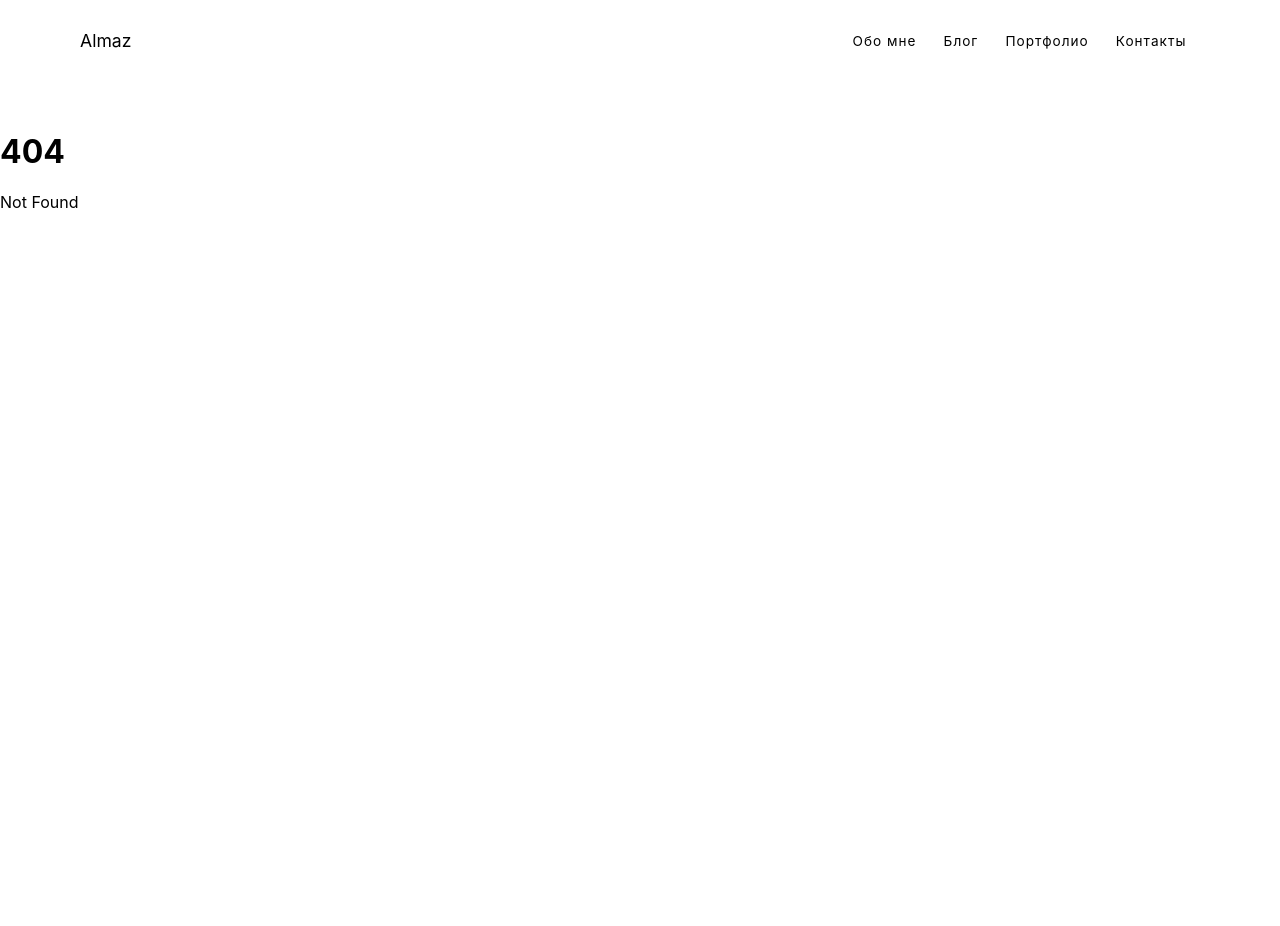
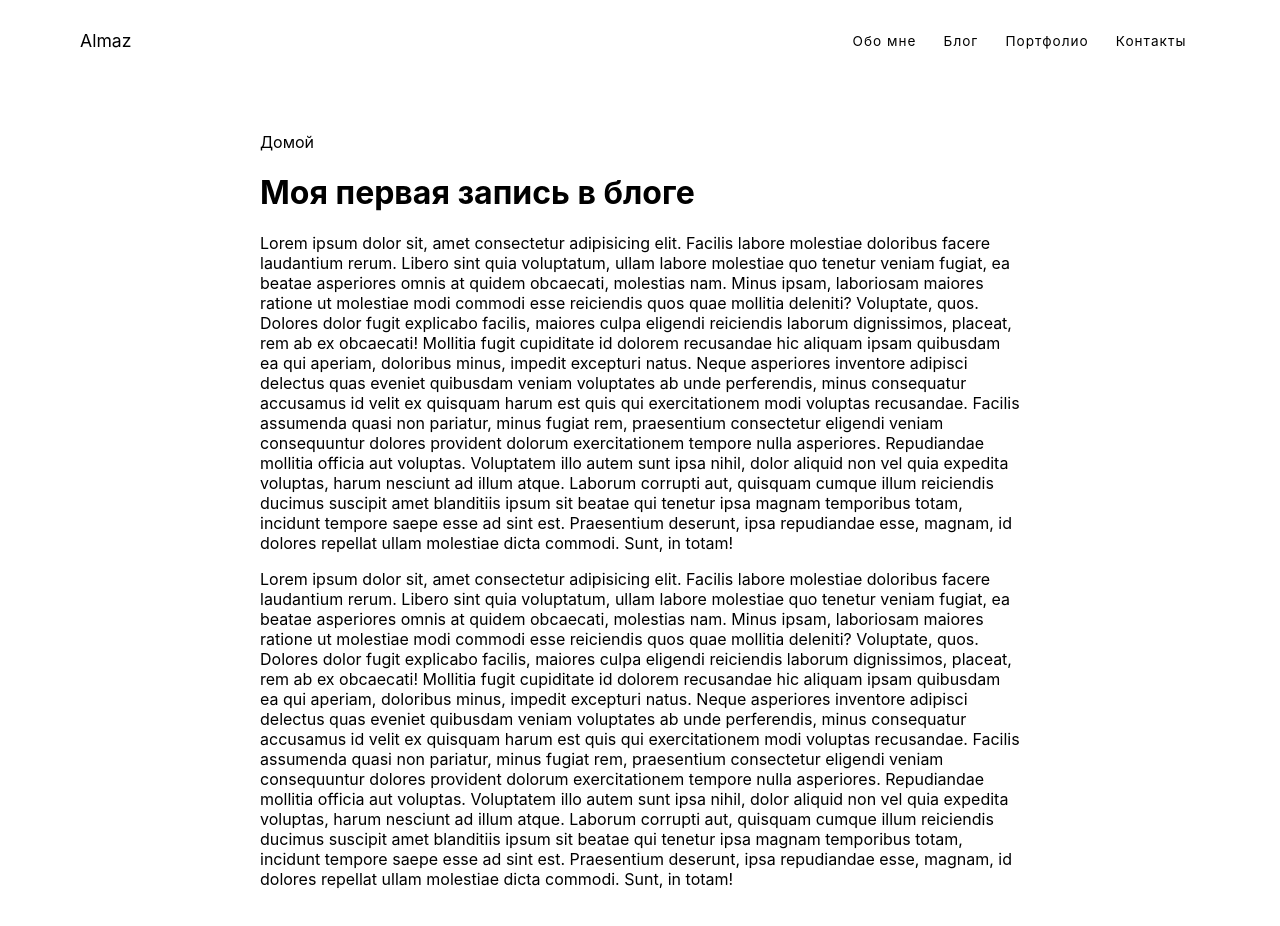
Before and after one commit to Almaz-Sat/My-site, a SvelteKit app: page /blog/posts/1 in a window 1280 px wide. Before the commit this address had no page. Shown: the top 926 px of the page. Before the commit the page ends 800 px from the top, so only its background shows below. Built offline with nearby package versions, Linux system fonts and the light colour scheme.

Commit message:
add skeleton blog

```diff
--- /dev/null
+++ b/src/routes/about/+page.svelte
@@ -0,0 +1,2 @@
+<h1>Обо мне</h1>
+todo...
--- /dev/null
+++ b/src/routes/blog/+layout.svelte
@@ -0,0 +1,3 @@
+<div class="container">
+  <slot />
+</div>
--- /dev/null
+++ b/src/routes/blog/+page.svelte
@@ -0,0 +1,44 @@
+<script>
+  import { routes } from "./routes";
+</script>
+
+<svelte:head>
+  <title>Блог</title>
+</svelte:head>
+<div class="container">
+  <h1>Мои статьи</h1>
+  <div class="blogposts">
+    {#each routes as page}
+      <div class="post">
+        <h2>{page.title}</h2>
+        <p>{page.body}</p>
+        <p class="readmore">
+          <a class="link" href={`/blog/posts/${page.id}`}> Читать далее </a>
+        </p>
+      </div>
+    {/each}
+  </div>
+</div>
+
+<style>
+  .container {
+    margin: 50px auto;
+    max-width: 800px;
+    padding: 0 20px;
+  }
+
+  .blogposts {
+    display: grid;
+    grid-template-columns: 1fr 1fr;
+    grid-gap: 20px;
+  }
+  .post {
+    border: 1px solid #ddd;
+    padding: 10px;
+    box-shadow: 0 0 10px #eee;
+  }
+
+  .link {
+    color: rgb(10, 10, 139);
+  }
+</style>
--- /dev/null
+++ b/src/routes/blog/posts/+layout.svelte
@@ -0,0 +1,12 @@
+<div class="container">
+  <a href="/blog">Домой</a>
+  <slot />
+</div>
+
+<style>
+  .container {
+    margin: 50px auto;
+    max-width: 800px;
+    padding: 0 20px;
+  }
+</style>
--- /dev/null
+++ b/src/routes/blog/posts/1/+page.svelte
@@ -0,0 +1,57 @@
+<script>
+  import { routes } from "../../routes.js";
+
+  const url = window.location.pathname;
+  const id = url.split("/").at(-1);
+  const post = routes.find((e) => {
+    return e.id === Number(id);
+  });
+  const { title } = post;
+</script>
+
+<h1>{title}</h1>
+
+<p>
+  Lorem ipsum dolor sit, amet consectetur adipisicing elit. Facilis labore
+  molestiae doloribus facere laudantium rerum. Libero sint quia voluptatum,
+  ullam labore molestiae quo tenetur veniam fugiat, ea beatae asperiores omnis
+  at quidem obcaecati, molestias nam. Minus ipsam, laboriosam maiores ratione ut
+  molestiae modi commodi esse reiciendis quos quae mollitia deleniti? Voluptate,
+  quos. Dolores dolor fugit explicabo facilis, maiores culpa eligendi reiciendis
+  laborum dignissimos, placeat, rem ab ex obcaecati! Mollitia fugit cupiditate
+  id dolorem recusandae hic aliquam ipsam quibusdam ea qui aperiam, doloribus
+  minus, impedit excepturi natus. Neque asperiores inventore adipisci delectus
+  quas eveniet quibusdam veniam voluptates ab unde perferendis, minus
+  consequatur accusamus id velit ex quisquam harum est quis qui exercitationem
+  modi voluptas recusandae. Facilis assumenda quasi non pariatur, minus fugiat
+  rem, praesentium consectetur eligendi veniam consequuntur dolores provident
+  dolorum exercitationem tempore nulla asperiores. Repudiandae mollitia officia
+  aut voluptas. Voluptatem illo autem sunt ipsa nihil, dolor aliquid non vel
+  quia expedita voluptas, harum nesciunt ad illum atque. Laborum corrupti aut,
+  quisquam cumque illum reiciendis ducimus suscipit amet blanditiis ipsum sit
+  beatae qui tenetur ipsa magnam temporibus totam, incidunt tempore saepe esse
+  ad sint est. Praesentium deserunt, ipsa repudiandae esse, magnam, id dolores
+  repellat ullam molestiae dicta commodi. Sunt, in totam!
+</p>
+<p>
+  Lorem ipsum dolor sit, amet consectetur adipisicing elit. Facilis labore
+  molestiae doloribus facere laudantium rerum. Libero sint quia voluptatum,
+  ullam labore molestiae quo tenetur veniam fugiat, ea beatae asperiores omnis
+  at quidem obcaecati, molestias nam. Minus ipsam, laboriosam maiores ratione ut
+  molestiae modi commodi esse reiciendis quos quae mollitia deleniti? Voluptate,
+  quos. Dolores dolor fugit explicabo facilis, maiores culpa eligendi reiciendis
+  laborum dignissimos, placeat, rem ab ex obcaecati! Mollitia fugit cupiditate
+  id dolorem recusandae hic aliquam ipsam quibusdam ea qui aperiam, doloribus
+  minus, impedit excepturi natus. Neque asperiores inventore adipisci delectus
+  quas eveniet quibusdam veniam voluptates ab unde perferendis, minus
+  consequatur accusamus id velit ex quisquam harum est quis qui exercitationem
+  modi voluptas recusandae. Facilis assumenda quasi non pariatur, minus fugiat
+  rem, praesentium consectetur eligendi veniam consequuntur dolores provident
+  dolorum exercitationem tempore nulla asperiores. Repudiandae mollitia officia
+  aut voluptas. Voluptatem illo autem sunt ipsa nihil, dolor aliquid non vel
+  quia expedita voluptas, harum nesciunt ad illum atque. Laborum corrupti aut,
+  quisquam cumque illum reiciendis ducimus suscipit amet blanditiis ipsum sit
+  beatae qui tenetur ipsa magnam temporibus totam, incidunt tempore saepe esse
+  ad sint est. Praesentium deserunt, ipsa repudiandae esse, magnam, id dolores
+  repellat ullam molestiae dicta commodi. Sunt, in totam!
+</p>
--- /dev/null
+++ b/src/routes/blog/routes.js
@@ -0,0 +1,4 @@
+export const routes = [
+  { id: 1, title: "Моя первая запись в блоге", body: "lorem" },
+  { id: 2, title: "Моя вторая запись в блоге", body: "lorem" },
+];
--- /dev/null
+++ b/src/routes/contact/+page.svelte
@@ -0,0 +1,2 @@
+<h1>Контакты</h1>
+todo...
--- /dev/null
+++ b/src/routes/projects/+page.svelte
@@ -0,0 +1,2 @@
+<h1>Мои проекты</h1>
+todo...
```
Also changed, not shown: src/routes/blog/posts/2/+page.svelte (added, +57 -0 lines).
